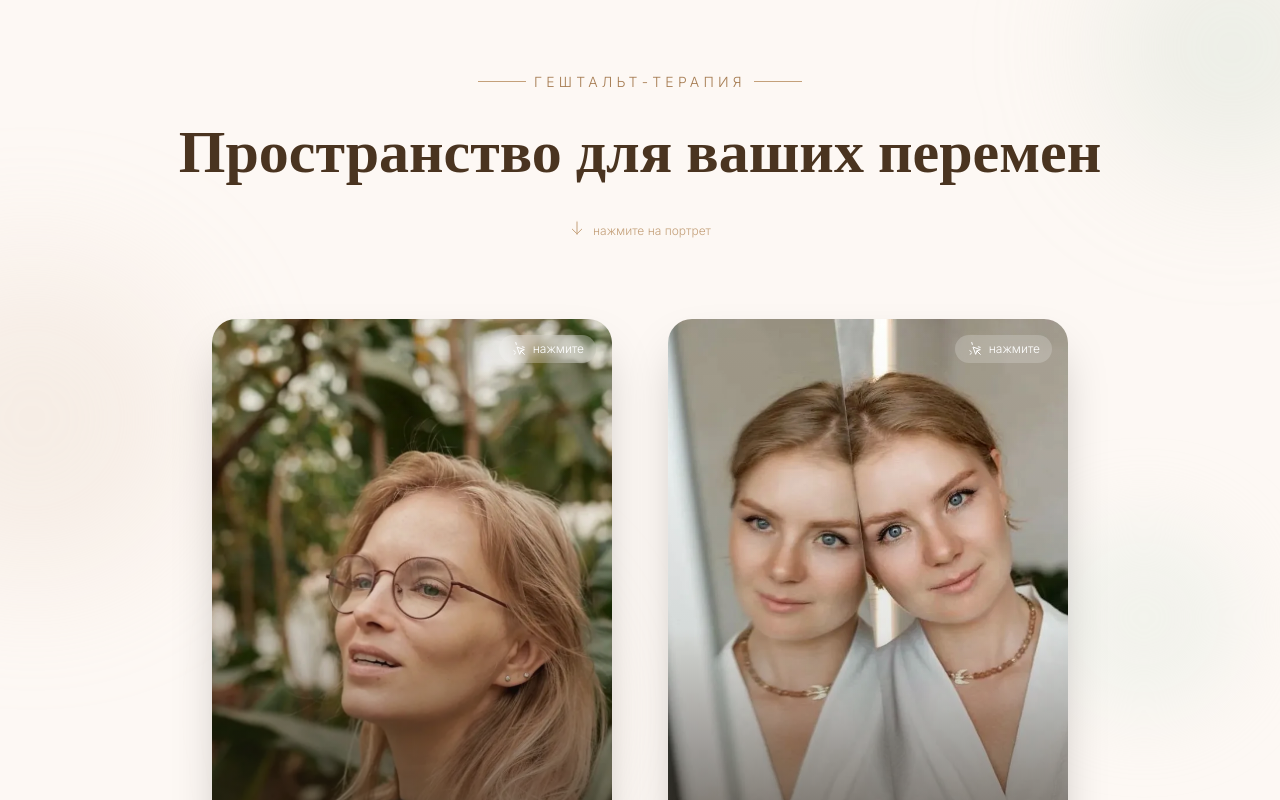
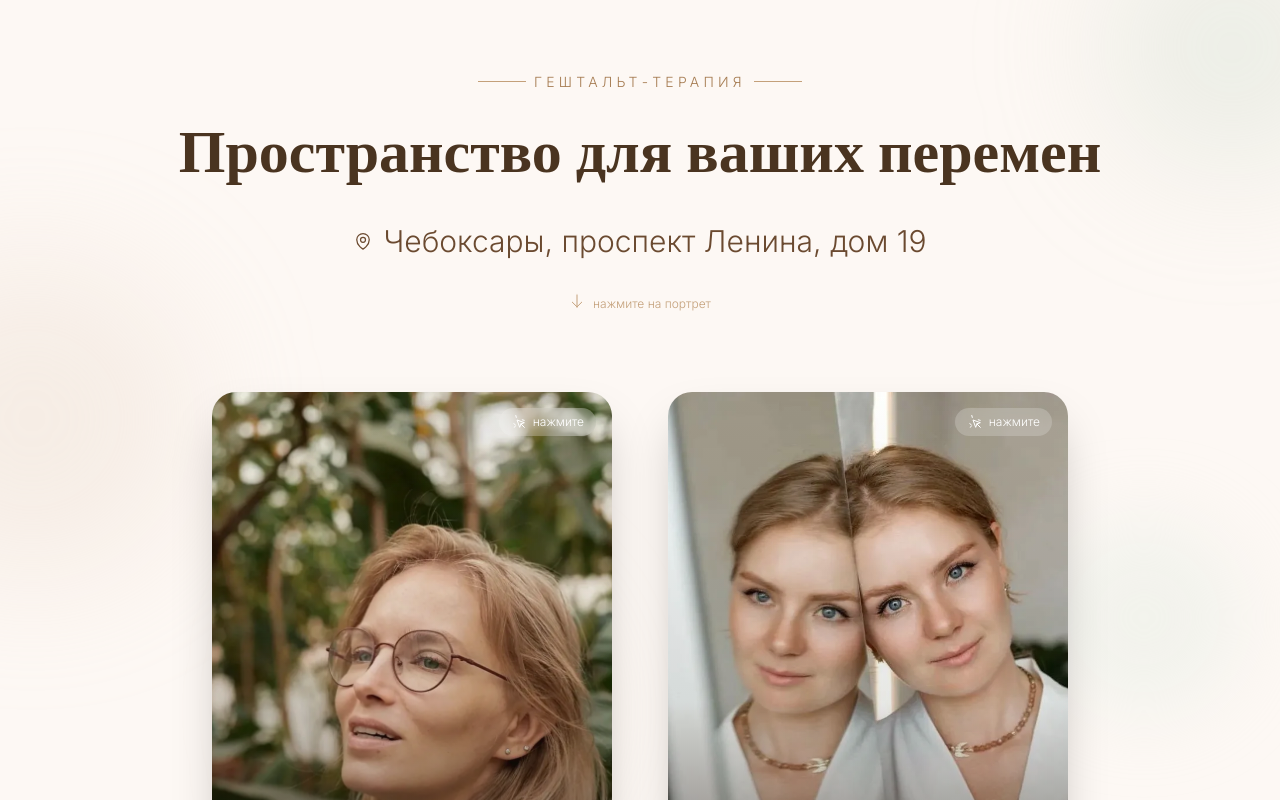
Before and after one commit to mvnikiforov/gestaltroom, a React (Vite) app: page / in a window 1280 px wide. Shown: the top 800 px of the page. Built offline with nearby package versions, Linux system fonts and the light colour scheme.

Commit message:
добавил адрес под "Пространство для ваших перемен"

```diff
--- a/src/App.tsx
+++ b/src/App.tsx
@@ -21,6 +21,37 @@ export default function App() {
           <h1 className="font-serif text-3xl sm:text-4xl md:text-5xl lg:text-6xl font-semibold text-warm-800 mb-3 sm:mb-4 leading-tight">
             {site.title}
           </h1>
+
+          {/* Адрес студии — ссылка на Яндекс Карты. Кегль ровно вдвое
+              меньше заголовка на каждом брейкпоинте. */}
+          <a
+            href={site.mapsUrl}
+            target="_blank"
+            rel="noopener noreferrer"
+            className="mt-2 sm:mt-3 inline-flex items-center gap-2 sm:gap-2.5 text-[15px] sm:text-[18px] md:text-[24px] lg:text-[30px] font-light text-warm-700 hover:text-warm-800 hover:underline underline-offset-4 decoration-warm-400 no-underline transition-colors motion-reduce:transition-none"
+          >
+            <svg
+              className="w-4 h-4 sm:w-5 sm:h-5 shrink-0"
+              fill="none"
+              stroke="currentColor"
+              viewBox="0 0 24 24"
+              aria-hidden="true"
+            >
+              <path
+                strokeLinecap="round"
+                strokeLinejoin="round"
+                strokeWidth={1.5}
+                d="M15 10.5a3 3 0 1 1-6 0 3 3 0 0 1 6 0Z"
+              />
+              <path
+                strokeLinecap="round"
+                strokeLinejoin="round"
+                strokeWidth={1.5}
+                d="M19.5 10.5c0 7.142-7.5 11.25-7.5 11.25S4.5 17.642 4.5 10.5a7.5 7.5 0 1 1 15 0Z"
+              />
+            </svg>
+            {site.address}
+          </a>
 
           <div className="mt-6 sm:mt-8 flex items-center justify-center gap-2 text-warm-400">
             <svg
--- a/src/data/psychologists.ts
+++ b/src/data/psychologists.ts
@@ -107,9 +107,16 @@ export const psychologists: Psychologist[] = [
   },
 ];
 
+const address = 'Чебоксары, проспект Ленина, дом 19';
+
 export const site = {
   eyebrow: 'Гештальт-терапия',
   title: 'Пространство для ваших перемен',
+  /** Адрес студии — ссылка в шапке на Яндекс Карты. */
+  address,
+  /** Ссылка собирается из `address`, поэтому при смене адреса правится
+   *  только он. `z=17` — приближение к дому. */
+  mapsUrl: `https://yandex.ru/maps/?text=${encodeURIComponent(address)}&z=17`,
   footerTop: 'Гештальт-подход • Работа с телом и сознанием • Осознанность',
   footerBottom: 'Чебоксары • Онлайн и офлайн',
 };
```
Also changed, not shown: 1 other file (tests, documents, lock files or other folders).
